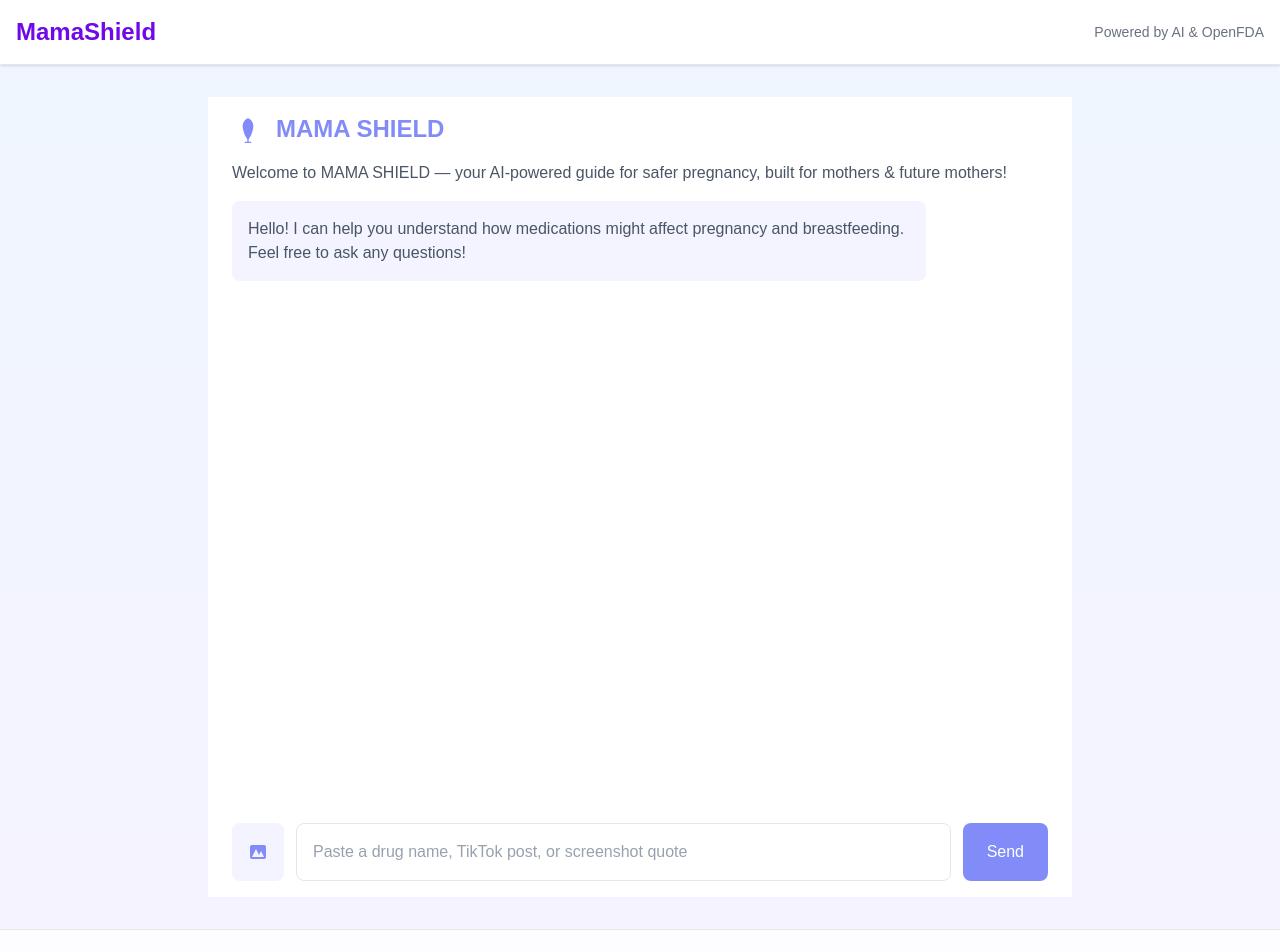
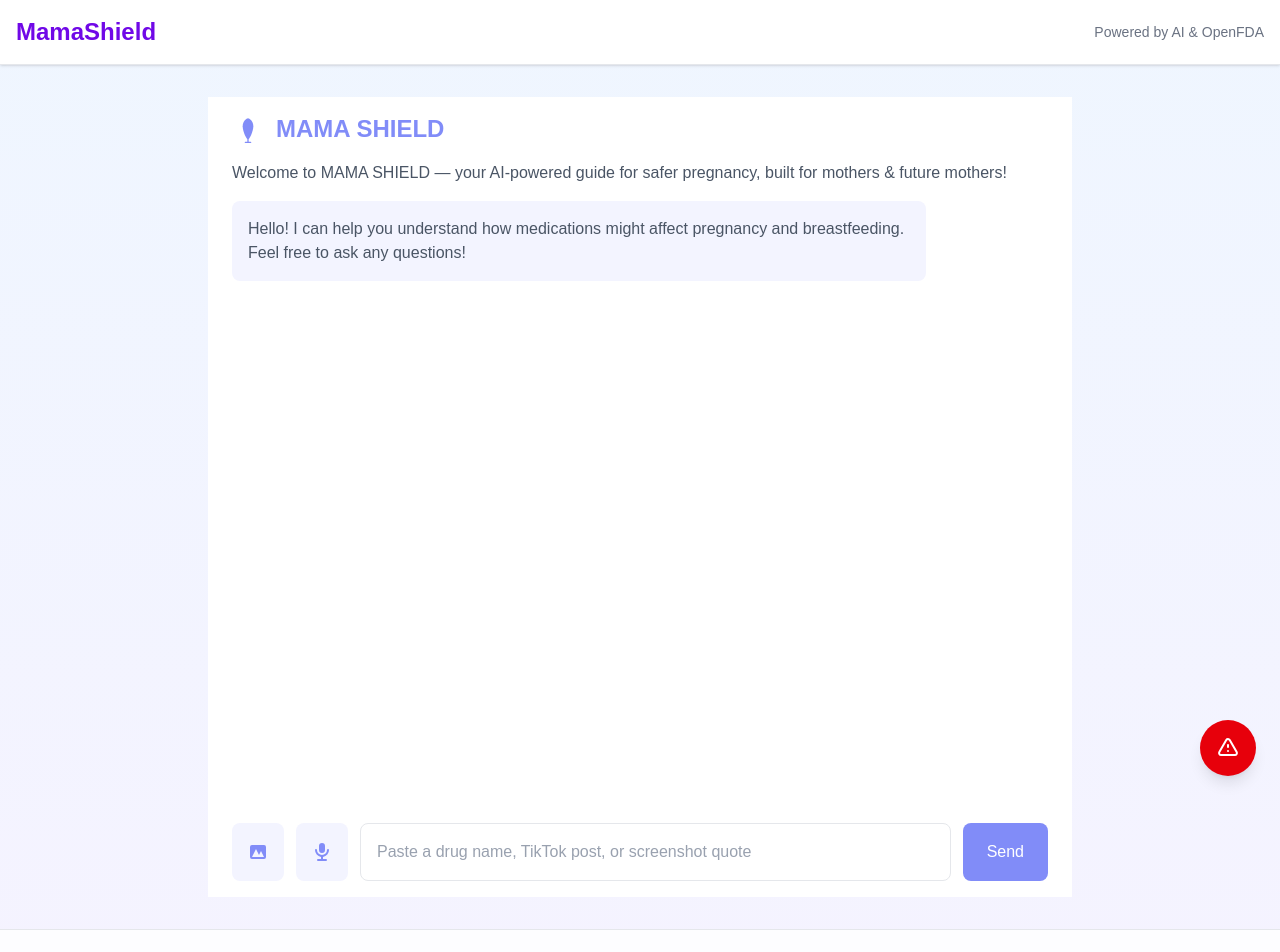
Before and after one commit to dgzct11/vandy-unhackathon-2025, a Next.js app in the folder pregnancy-guide/: page / in a window 1280 px wide. Shown: the top 952 px of the page. Built offline with nearby package versions, Linux system fonts and the light colour scheme.

Commit message:
STT and emergency working now

```diff
--- a/pregnancy-guide/src/app/page.tsx
+++ b/pregnancy-guide/src/app/page.tsx
@@ -5,11 +5,15 @@ import { useChat } from "@ai-sdk/react";
 
 import Image from "next/image";
 import ChatInterface from "@/components/ChatInterface";
+import EmergencyButton from "@/components/EmergencyButton";
 
 export default function Home() {
   const [selectedImage, setSelectedImage] = useState<File | null>(null);
   const [isRecording, setIsRecording] = useState(false);
   const [transcript, setTranscript] = useState("");
+
+  // Get emergency contact from environment variable
+  const emergencyContact = process.env.NEXT_PUBLIC_EMERGENCY_CONTACT || "";
 
   // AI chat integration with simpler approach
   const chatHelpers = useChat({
@@ -72,7 +76,10 @@ export default function Home() {
       <main className="flex-grow container mx-auto p-4 max-w-4xl flex items-center justify-center py-8">
         <ChatInterface
           chatHelpers={chatHelpers}
-
+          selectedImage={selectedImage}
+          setSelectedImage={setSelectedImage}
+          isRecording={isRecording}
+          startRecording={startRecording}
         />
       </main>
 
@@ -85,6 +92,8 @@ export default function Home() {
           </p>
         </div>
       </footer>
+
+      <EmergencyButton emergencyContact={emergencyContact} />
     </div>
   );
 }
--- a/pregnancy-guide/src/components/ChatInterface.tsx
+++ b/pregnancy-guide/src/components/ChatInterface.tsx
@@ -10,10 +10,14 @@ interface Message {
   content: string;
 }
 
-type SafetyLevel = 'safe' | 'moderate' | 'notToSafe' | 'notSafe';
+type SafetyLevel = "safe" | "moderate" | "notToSafe" | "notSafe";
 
 interface ChatInterfaceProps {
   chatHelpers: UseChatHelpers;
+  selectedImage?: File | null;
+  setSelectedImage?: (image: File | null) => void;
+  isRecording?: boolean;
+  startRecording?: () => void;
 }
 
 // Loading message component
@@ -27,7 +31,7 @@ const LoadingMessage = () => (
 // Add this function at the top level, before the ChatInterface component
 const removeAlternativesSection = (content: string): string => {
   // Remove the SAFER ALTERNATIVES section and any content after it
-  const parts = content.split('SAFER ALTERNATIVES:');
+  const parts = content.split("SAFER ALTERNATIVES:");
   // Return the first part (everything before SAFER ALTERNATIVES)
   // Trim to remove any trailing whitespace or newlines
   return parts[0].trim();
@@ -37,50 +41,69 @@ const removeAlternativesSection = (content: string): string => {
 const removeSafetyTag = (content: string): string => {
   // Match [SAFE], [MODERATE], [NOT_TOO_SAFE], or [NOT_SAFE] at the beginning of content
   // with optional colon and spaces after it
-  return content.replace(/^\[(SAFE|MODERATE|NOT_TOO_SAFE|NOT_SAFE)\](\s*:?\s*)/i, '').trim();
+  return content
+    .replace(/^\[(SAFE|MODERATE|NOT_TOO_SAFE|NOT_SAFE)\](\s*:?\s*)/i, "")
+    .trim();
 };
 
 export default function ChatInterface({
   chatHelpers,
+  selectedImage,
+  setSelectedImage,
+  isRecording = false,
+  startRecording,
 }: ChatInterfaceProps) {
-  const { messages, setMessages, input, handleInputChange, handleSubmit: handleChatSubmit, isLoading, setInput } = chatHelpers;
+  const {
+    messages,
+    setMessages,
+    input,
+    handleInputChange,
+    handleSubmit: handleChatSubmit,
+    isLoading,
+    setInput,
+  } = chatHelpers;
   const [files, setFiles] = useState<FileList | undefined>(undefined);
-  const [messageSafetyLevels, setMessageSafetyLevels] = useState<{[key: string]: SafetyLevel}>({});
+  const [messageSafetyLevels, setMessageSafetyLevels] = useState<{
+    [key: string]: SafetyLevel;
+  }>({});
   const [alternatives, setAlternatives] = useState<string[] | null>(null);
   const fileInputRef = useRef<HTMLInputElement>(null);
-  const DEFAULT_IMAGE_MESSAGE = "What is this medication and is it safe during pregnancy?";
+  const DEFAULT_IMAGE_MESSAGE =
+    "What is this medication and is it safe during pregnancy?";
 
   const [shouldSubmit, setShouldSubmit] = useState(false);
 
   // Function to extract alternatives from AI response
   const extractAlternatives = (content: string): string[] | null => {
-    const alternativesMatch = content.match(/SAFER ALTERNATIVES:\n((?:- [^\n]+\n?)+)/);
+    const alternativesMatch = content.match(
+      /SAFER ALTERNATIVES:\n((?:- [^\n]+\n?)+)/
+    );
     if (alternativesMatch && alternativesMatch[1]) {
       return alternativesMatch[1]
-        .split('\n')
-        .filter(line => line.trim().startsWith('-'))
-        .map(line => line.trim().substring(2));
+        .split("\n")
+        .filter((line) => line.trim().startsWith("-"))
+        .map((line) => line.trim().substring(2));
     }
     return null;
   };
 
-
-
   // Function to determine safety level from AI response
   const determineSafetyLevel = (content: string): SafetyLevel | null => {
-    const safetyMatch = content.match(/^\[(SAFE|MODERATE|NOT_TOO_SAFE|NOT_SAFE)\]/i);
+    const safetyMatch = content.match(
+      /^\[(SAFE|MODERATE|NOT_TOO_SAFE|NOT_SAFE)\]/i
+    );
 
     if (safetyMatch) {
       const level = safetyMatch[1].toUpperCase();
       switch (level) {
-        case 'SAFE':
-          return 'safe';
-        case 'MODERATE':
-          return 'moderate';
-        case 'NOT_TOO_SAFE':
-          return 'notToSafe';
-        case 'NOT_SAFE':
-          return 'notSafe';
+        case "SAFE":
+          return "safe";
+        case "MODERATE":
+          return "moderate";
+        case "NOT_TOO_SAFE":
+          return "notToSafe";
+        case "NOT_SAFE":
+          return "notSafe";
         default:
           return null;
       }
@@ -92,10 +115,10 @@ export default function ChatInterface({
   // Update safety level and alternatives when new assistant message is received
   useEffect(() => {
     if (messages.length > 0) {
-      const newSafetyLevels = {...messageSafetyLevels};
+      const newSafetyLevels = { ...messageSafetyLevels };
 
-      messages.forEach(message => {
-        if (message.role === 'assistant' && !newSafetyLevels[message.id]) {
+      messages.forEach((message) => {
+        if (message.role === "assistant" && !newSafetyLevels[message.id]) {
           const level = determineSafetyLevel(message.content);
           if (level) {
             newSafetyLevels[message.id] = level;
@@ -107,10 +130,10 @@ export default function ChatInterface({
 
       // Handle alternatives for the last message
       const lastMessage = messages[messages.length - 1];
-      if (lastMessage.role === 'assistant') {
+      if (lastMessage.role === "assistant") {
         const level = determineSafetyLevel(lastMessage.content);
         // Only look for alternatives if not safe
-        if (level && level !== 'safe') {
+        if (level && level !== "safe") {
           const foundAlternatives = extractAlternatives(lastMessage.content);
           setAlternatives(foundAlternatives);
         } else {
@@ -122,7 +145,7 @@ export default function ChatInterface({
 
   useEffect(() => {
     if (shouldSubmit) {
-      handleChatSubmit(undefined, {experimental_attachments: files});
+      handleChatSubmit(undefined, { experimental_attachments: files });
       setShouldSubmit(false);
       setFiles(undefined);
     }
@@ -163,64 +186,89 @@ export default function ChatInterface({
     setFiles(undefined);
 
     if (fileInputRef.current) {
-      fileInputRef.current.value = '';
+      fileInputRef.current.value = "";
     }
   };
 
-  const shouldShowLoadingMessage = isLoading && messages.length > 0 &&
-    (messages[messages.length - 1].role === "user" || messages[messages.length - 1].content === "");
+  const shouldShowLoadingMessage =
+    isLoading &&
+    messages.length > 0 &&
+    (messages[messages.length - 1].role === "user" ||
+      messages[messages.length - 1].content === "");
 
   return (
     <div className="bg-white h-screen w-full flex flex-col overflow-hidden">
-
       <main className="flex-1 w-full max-w-6xl mx-auto px-6 py-4 flex flex-col overflow-hidden">
         <div className="flex items-center gap-3 mb-4 shrink-0">
-          <svg width="32" height="32" viewBox="0 0 48 48" fill="none" xmlns="http://www.w3.org/2000/svg">
-            <path d="M24 8C26 8 32 12 32 20C32 28 26 40 24 40C22 40 16 28 16 20C16 12 22 8 24 8Z" fill="#818CF8"/>
-            <path d="M24 40V44M20 44H28" stroke="#818CF8" strokeWidth="2" strokeLinecap="round"/>
+          <svg
+            width="32"
+            height="32"
+            viewBox="0 0 48 48"
+            fill="none"
+            xmlns="http://www.w3.org/2000/svg"
+          >
+            <path
+              d="M24 8C26 8 32 12 32 20C32 28 26 40 24 40C22 40 16 28 16 20C16 12 22 8 24 8Z"
+              fill="#818CF8"
+            />
+            <path
+              d="M24 40V44M20 44H28"
+              stroke="#818CF8"
+              strokeWidth="2"
+              strokeLinecap="round"
+            />
           </svg>
-          <h2 className="text-2xl font-semibold text-[#818CF8]">
-            MAMA SHIELD
-          </h2>
+          <h2 className="text-2xl font-semibold text-[#818CF8]">MAMA SHIELD</h2>
         </div>
 
         <p className="text-gray-600 mb-4 shrink-0">
-          Welcome to MAMA SHIELD — your AI-powered guide for safer pregnancy, built for mothers & future mothers!
+          Welcome to MAMA SHIELD — your AI-powered guide for safer pregnancy,
+          built for mothers & future mothers!
         </p>
-
 
         <div className="flex-1 overflow-y-auto min-h-0 mb-4 space-y-4 flex flex-col">
           {messages.length === 0 && (
             <div className="p-4 rounded-lg bg-[#F3F4FF] text-gray-600 self-start max-w-[85%]">
-              Hello! I can help you understand how medications might affect pregnancy and breastfeeding. Feel free to ask any questions!
+              Hello! I can help you understand how medications might affect
+              pregnancy and breastfeeding. Feel free to ask any questions!
             </div>
           )}
           {messages.map((message: any, index: number) => (
             <div key={message.id} className="flex flex-col gap-2">
-
               {/* Safety Indicator - show above assistant messages when a safety level is detected */}
-                {message.role === "assistant" && messageSafetyLevels[message.id] && (
+              {message.role === "assistant" &&
+                messageSafetyLevels[message.id] && (
                   <div className="self-start max-w-[85%] mb-0">
-                    <SafetyIndicator safetyLevel={messageSafetyLevels[message.id]} />
+                    <SafetyIndicator
+                      safetyLevel={messageSafetyLevels[message.id]}
+                    />
                   </div>
                 )}
-
 
               <div
                 className={`p-4 rounded-lg max-w-[85%] ${
                   message.role === "assistant"
                     ? "bg-[#F3F4FF] text-gray-600 self-start"
                     : "bg-[#818CF8] text-white self-end"
-                  } ${(index === messages.length - 1 && shouldShowLoadingMessage && message.role === "assistant") ? "hidden" : ""}`}
+                } ${
+                  index === messages.length - 1 &&
+                  shouldShowLoadingMessage &&
+                  message.role === "assistant"
+                    ? "hidden"
+                    : ""
+                }`}
               >
                 {message.role === "assistant"
-                    ? formatMessage(removeSafetyTag(removeAlternativesSection(message.content)))
-                    : formatMessage(message.content)
-                  }
+                  ? formatMessage(
+                      removeSafetyTag(
+                        removeAlternativesSection(message.content)
+                      )
+                    )
+                  : formatMessage(message.content)}
                 <div>
                   {message?.experimental_attachments
                     ?.filter((attachment: any) =>
-                        attachment?.contentType?.startsWith('image/')
+                      attachment?.contentType?.startsWith("image/")
                     )
                     .map((attachment: any, attachmentIndex: number) => (
                       <Image
@@ -234,7 +282,6 @@ export default function ChatInterface({
                     ))}
                 </div>
               </div>
-
             </div>
           ))}
 
@@ -244,7 +291,7 @@ export default function ChatInterface({
         {files && files.length > 0 && (
           <div className="mb-4 px-4 py-3 bg-[#F3F4FF] rounded-lg shrink-0">
             <div className="text-sm mb-2 text-gray-600">
-              {files.length} image{files.length > 1 ? 's' : ''} selected
+              {files.length} image{files.length > 1 ? "s" : ""} selected
             </div>
             <div className="flex flex-wrap gap-2">
               {Array.from(files).map((file, index) => (
@@ -254,7 +301,9 @@ export default function ChatInterface({
                       src={URL.createObjectURL(file)}
                       alt={`Preview ${index}`}
                       className="w-full h-full object-cover"
-                      onLoad={(e) => URL.revokeObjectURL((e.target as HTMLImageElement).src)}
+                      onLoad={(e) =>
+                        URL.revokeObjectURL((e.target as HTMLImageElement).src)
+                      }
                     />
                   </div>
                   <button
@@ -290,10 +339,44 @@ export default function ChatInterface({
             onClick={() => fileInputRef.current?.click()}
             className="px-4 py-3 text-sm bg-[#F3F4FF] text-[#818CF8] rounded-lg hover:bg-[#818CF8] hover:text-white transition-colors"
           >
-            <svg xmlns="http://www.w3.org/2000/svg" className="h-5 w-5" viewBox="0 0 20 20" fill="currentColor">
-              <path fillRule="evenodd" d="M4 3a2 2 0 00-2 2v10a2 2 0 002 2h12a2 2 0 002-2V5a2 2 0 00-2-2H4zm12 12H4l4-8 3 6 2-4 3 6z" clipRule="evenodd" />
+            <svg
+              xmlns="http://www.w3.org/2000/svg"
+              className="h-5 w-5"
+              viewBox="0 0 20 20"
+              fill="currentColor"
+            >
+              <path
+                fillRule="evenodd"
+                d="M4 3a2 2 0 00-2 2v10a2 2 0 002 2h12a2 2 0 002-2V5a2 2 0 00-2-2H4zm12 12H4l4-8 3 6 2-4 3 6z"
+                clipRule="evenodd"
+              />
             </svg>
           </button>
+          {startRecording && (
+            <button
+              type="button"
+              onClick={startRecording}
+              className={`px-4 py-3 text-sm ${
+                isRecording
+                  ? "bg-red-100 text-red-500"
+                  : "bg-[#F3F4FF] text-[#818CF8]"
+              } rounded-lg hover:bg-[#818CF8] hover:text-white transition-colors`}
+              aria-label={isRecording ? "Stop recording" : "Start recording"}
+            >
+              <svg
+                xmlns="http://www.w3.org/2000/svg"
+                className="h-5 w-5"
+                viewBox="0 0 20 20"
+                fill="currentColor"
+              >
+                <path
+                  fillRule="evenodd"
+                  d="M7 4a3 3 0 016 0v4a3 3 0 11-6 0V4zm4 10.93A7.001 7.001 0 0017 8a1 1 0 10-2 0A5 5 0 015 8a1 1 0 00-2 0 7.001 7.001 0 006 6.93V17H6a1 1 0 100 2h8a1 1 0 100-2h-3v-2.07z"
+                  clipRule="evenodd"
+                />
+              </svg>
+            </button>
+          )}
           <input
             type="text"
             value={input}
--- /dev/null
+++ b/pregnancy-guide/src/components/EmergencyButton.tsx
@@ -0,0 +1,119 @@
+import { useState, useEffect } from "react";
+
+interface EmergencyButtonProps {
+  emergencyContact: string;
+}
+
+export default function EmergencyButton({
+  emergencyContact,
+}: EmergencyButtonProps) {
+  const [showConfirmation, setShowConfirmation] = useState(false);
+  const [countdown, setCountdown] = useState(5);
+  const [isEmergencyActive, setIsEmergencyActive] = useState(false);
+
+  useEffect(() => {
+    let timer: NodeJS.Timeout;
+    if (isEmergencyActive && countdown > 0) {
+      timer = setTimeout(() => {
+        setCountdown(countdown - 1);
+      }, 1000);
+    } else if (isEmergencyActive && countdown === 0) {
+      handleEmergency();
+    }
+    return () => {
+      if (timer) clearTimeout(timer);
+    };
+  }, [isEmergencyActive, countdown]);
+
+  const handleEmergencyClick = () => {
+    if (!showConfirmation) {
+      setShowConfirmation(true);
+    } else {
+      setIsEmergencyActive(true);
+      setCountdown(5);
+    }
+  };
+
+  const handleEmergency = () => {
+    // Call 911
+    window.location.href = "tel:911";
+
+    // Send SMS to emergency contact
+    if (emergencyContact) {
+      const message = encodeURIComponent(
+        "EMERGENCY: I need immediate assistance. This is an automated message from MamaShield."
+      );
+      window.location.href = `sms:${emergencyContact}?body=${message}`;
+    }
+
+    // Reset state
+    setIsEmergencyActive(false);
+    setShowConfirmation(false);
+    setCountdown(5);
+  };
+
+  const handleCancel = () => {
+    setShowConfirmation(false);
+    setIsEmergencyActive(false);
+    setCountdown(5);
+  };
+
+  return (
+    <div className="fixed bottom-6 right-6 z-50">
+      {showConfirmation && (
+        <div className="absolute bottom-16 right-0 bg-white p-4 rounded-lg shadow-lg border border-red-200 w-64">
+          <h3 className="text-lg font-semibold text-red-600 mb-2">
+            Emergency Confirmation
+          </h3>
+          <p className="text-gray-700 mb-4">
+            Are you sure you want to trigger emergency services? This will call
+            911 and send a message to your emergency contact.
+          </p>
+          {isEmergencyActive && (
+            <div className="mb-4 text-center">
+              <p className="text-red-600 font-bold">
+                Calling emergency services in:
+              </p>
+              <p className="text-2xl font-bold text-red-600">{countdown}</p>
+            </div>
+          )}
+          <div className="flex justify-between">
+            <button
+              onClick={handleCancel}
+              className="px-4 py-2 bg-gray-200 text-gray-800 rounded hover:bg-gray-300 transition-colors"
+            >
+              Cancel
+            </button>
+            <button
+              onClick={handleEmergencyClick}
+              className="px-4 py-2 bg-red-600 text-white rounded hover:bg-red-700 transition-colors"
+            >
+              {isEmergencyActive ? "Calling..." : "Confirm Emergency"}
+            </button>
+          </div>
+        </div>
+      )}
+
+      <button
+        onClick={handleEmergencyClick}
+        className="bg-red-600 text-white rounded-full p-4 shadow-lg hover:bg-red-700 transition-colors flex items-center justify-center"
+        aria-label="Emergency Button"
+      >
+        <svg
+          xmlns="http://www.w3.org/2000/svg"
+          className="h-6 w-6"
+          fill="none"
+          viewBox="0 0 24 24"
+          stroke="currentColor"
+        >
+          <path
+            strokeLinecap="round"
+            strokeLinejoin="round"
+            strokeWidth={2}
+            d="M12 9v2m0 4h.01m-6.938 4h13.856c1.54 0 2.502-1.667 1.732-3L13.732 4c-.77-1.333-2.694-1.333-3.464 0L3.34 16c-.77 1.333.192 3 1.732 3z"
+          />
+        </svg>
+      </button>
+    </div>
+  );
+}
```
Lines whose indentation alone changed are shown as unchanged.
